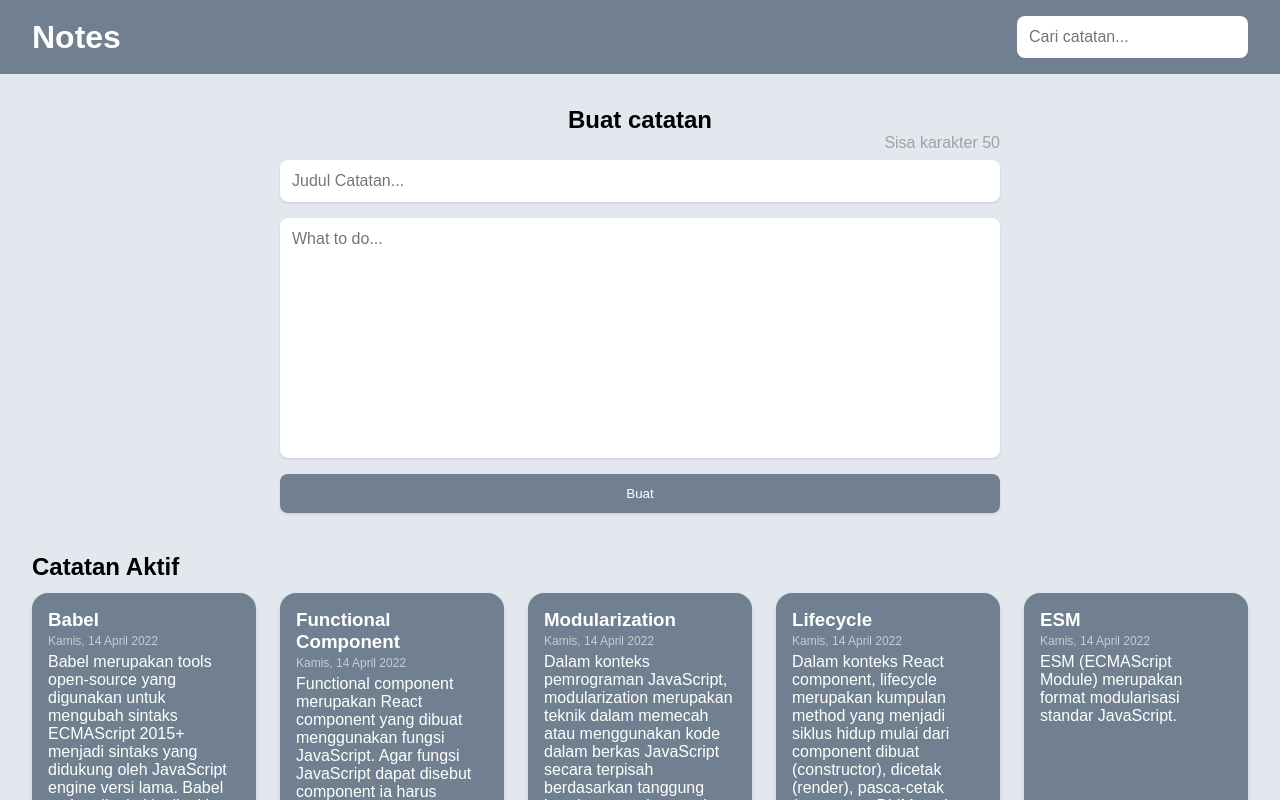
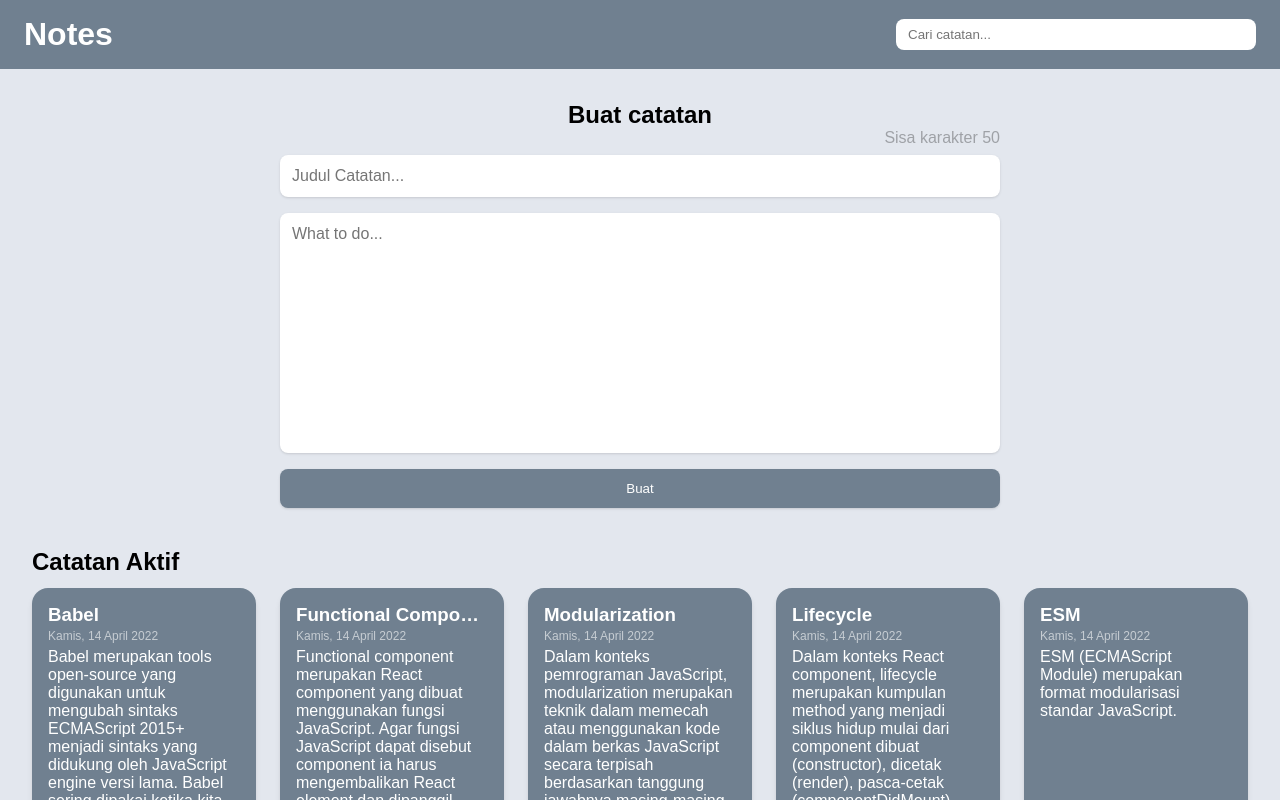
Before and after one commit to plirapli/simple-note-typescript-react, a React (Create React App) app: page / in a window 1280 px wide. Shown: the top 800 px of the page. Built offline with nearby package versions, Linux system fonts and the light colour scheme; the HTML template or start-up script is replaced by a standard one.

Commit message:
add search bar feature

```diff
--- a/src/App.jsx
+++ b/src/App.jsx
@@ -4,11 +4,47 @@ import { getInitialData } from './utils/index';
 
 const App = () => {
   const [notes, setNotes] = useState(getInitialData());
+  const [filteredNotes, setFilteredNotes] = useState([]);
   const [inputSearch, setInputSearch] = useState('');
 
+  // const searchHandler = () => {
+  //   switch (todoType) {
+  //     case "completed":
+  //       setFilteredTodos(todos.filter(todo => (todo.completed)))
+  //       break;
+  //     case "uncomplete":
+  //       setFilteredTodos(todos.filter(todo => (!todo.completed)))
+  //       break;
+  //     default:
+  //       setFilteredTodos(todos);
+  //       break;
+  //   }
+  // }
+
+  const filterHandler = () => {
+    if (inputSearch) {
+      setFilteredNotes(() =>
+        notes.filter((note) =>
+          note.body.toLowerCase().split(' ').includes(inputSearch.toLowerCase())
+        )
+      );
+      // console.log(
+      //   notes.filter((note) =>
+      //     note.body.toLowerCase().split(' ').includes(inputSearch.toLowerCase())
+      //   )
+      // );
+    } else {
+      setFilteredNotes(() => notes);
+    }
+  };
+
   const searchHandler = (e) => {
-    setInputSearch(() => e.target.value);
+    setInputSearch(e.target.value);
   };
+
+  useEffect(() => {
+    filterHandler();
+  }, [inputSearch, notes]);
 
   const addNoteHandler = ({ title, body }) => {
     setNotes((prev) => [
@@ -37,9 +73,8 @@ const App = () => {
     );
   };
 
-  const onClickDeleteHandler = (id) => {
+  const onClickDeleteHandler = (id) =>
     setNotes(notes.filter((note) => note.id !== id));
-  };
 
   return (
     <main>
@@ -47,7 +82,7 @@ const App = () => {
       <div className='container'>
         <InputForm addNote={addNoteHandler} />
         <NoteList
-          notes={notes}
+          notes={filteredNotes}
           archiveBtnHandler={onClickArchiveHandler}
           deleteBtnHandler={onClickDeleteHandler}
         />
--- a/src/assets/style/style.css
+++ b/src/assets/style/InputForm.module.css
@@ -1,28 +1,24 @@
-.note-input {
+.note_input {
   margin: 0 auto;
   max-width: 720px;
 }
 
-.note-input > h2 {
+.note_input > h2 {
   text-align: center;
 }
 
-.note-char-left {
+.note_char_left {
   text-align: right;
   color: rgba(0, 0, 0, 0.3);
 }
 
-.note-char-left.danger {
-  color: red;
-}
-
-.note-form {
+.note_form {
   margin: 0 auto;
   display: flex;
   flex-direction: column;
 }
 
-.note-form > * {
+.note_form > * {
   margin-top: 1rem;
   padding: 0.75rem;
   border-radius: 0.5rem;
@@ -30,25 +26,30 @@
   box-shadow: 0 1px 3px 0 rgb(0 0 0 / 0.1), 0 1px 2px -1px rgb(0 0 0 / 0.1);
 }
 
-.note-form > input,
-.note-form > textarea {
+.note_form > input,
+.note_form > textarea {
   font-size: 1rem;
   outline: none;
 }
 
-.note-form > input {
+.note_form > input {
   margin-top: 0.5rem;
 }
 
-.note-form > textarea {
+.note_form > textarea {
   min-width: 100%;
   min-height: 240px;
   resize: none;
   transition: all 300ms ease;
 }
 
-.note-form > button {
+.note_form > button {
   color: white;
   background-color: slategray;
   cursor: pointer;
 }
+
+.note_form > button:hover {
+  color: slategray;
+  background-color: #fff;
+}
--- a/src/assets/style/NoteCard.module.css
+++ b/src/assets/style/NoteCard.module.css
@@ -7,24 +7,23 @@
   overflow: hidden;
 }
 
-article {
+.article {
   padding: 1rem 1rem 0;
 }
 
 /* Judul otomatis truncate ketika lebih dari 2 baris */
-article > h3 {
-  display: -webkit-box;
-  -webkit-line-clamp: 2;
-  -webkit-box-orient: vertical;
+.article > h3 {
+  white-space: nowrap;
   overflow: hidden;
+  text-overflow: ellipsis;
 }
 
-article > span {
+.article > span {
   font-size: 0.75rem;
   color: rgb(255 255 255 / 0.6);
 }
 
-article > p {
+.article > p {
   margin: 0.25rem 0 3.5rem;
 }
 
@@ -33,14 +32,6 @@ article > p {
   position: absolute;
   bottom: 0;
   width: 100%;
-}
-
-button {
-  width: 100%;
-  padding: 0.75rem 1rem;
-  border: none;
-  font-weight: 500;
-  cursor: pointer;
 }
 
 .btn_archive {
--- a/src/components/InputForm.jsx
+++ b/src/components/InputForm.jsx
@@ -1,5 +1,5 @@
 import { useState } from 'react';
-import '../assets/style/style.css';
+import styles from '../assets/style/InputForm.module.css';
 
 const InputForm = (props) => {
   const [newTitle, setNewTitle] = useState('');
@@ -10,7 +10,7 @@ const InputForm = (props) => {
     let textColor = charLeft < 10 ? 'danger' : '';
 
     return (
-      <div className={`note-char-left ${textColor}`}>
+      <div className={`${styles.note_char_left} ${textColor}`}>
         Sisa karakter {charLeft}
       </div>
     );
@@ -60,10 +60,10 @@ const InputForm = (props) => {
   };
 
   return (
-    <div className='note-input'>
+    <div className={styles.note_input}>
       <h2>Buat catatan</h2>
       <CharLimit />
-      <form onSubmit={onSubmitHandler} className='note-form'>
+      <form onSubmit={onSubmitHandler} className={styles.note_form}>
         <input
           onChange={onChangeTitleHandler}
           onKeyDown={onKeyDownTitleHandler}
--- a/src/components/NoteCard.jsx
+++ b/src/components/NoteCard.jsx
@@ -7,7 +7,7 @@ const NoteCard = (props) => {
 
   return (
     <div className={styles.container}>
-      <article>
+      <article className={styles.article}>
         <h3>{title}</h3>
         <span>{formattedDate}</span>
         <p>{body}</p>
--- a/src/index.css
+++ b/src/index.css
@@ -19,16 +19,30 @@ h3 {
 header {
   color: white;
   background-color: slategray;
-  padding: 1rem 2rem;
+  padding: 1rem 1.5rem;
   display: flex;
   justify-content: space-between;
   align-items: center;
-  gap: 1rem;
+  gap: 1.5rem;
+}
+
+button {
+  width: 100%;
+  padding: 0.75rem 1rem;
+  border: none;
+  font-weight: 500;
+  cursor: pointer;
+  transition: all 0.2s;
+}
+
+button:hover {
+  background-color: rgba(255, 255, 255, 0.75);
 }
 
 .searchBar {
-  padding: 0.75rem;
-  font-size: 1rem;
+  width: 100%;
+  max-width: 360px;
+  padding: 0.5rem 0.75rem;
   outline: none;
   border: none;
   border-radius: 0.5rem;
@@ -39,3 +53,7 @@ header {
   max-width: 1280px;
   padding: 2rem;
 }
+
+div.danger {
+  color: red;
+}
```
Also changed, not shown: 1 other file (tests, documents, lock files or other folders).
